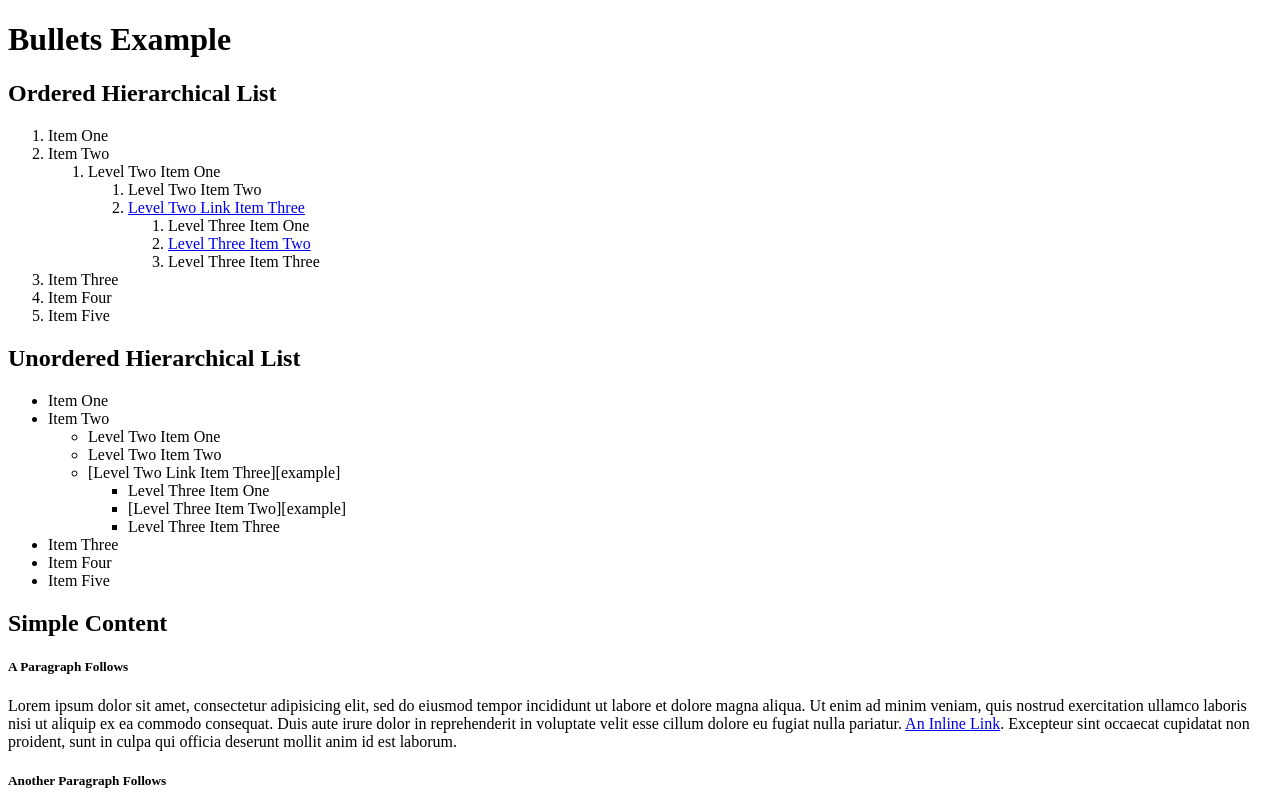
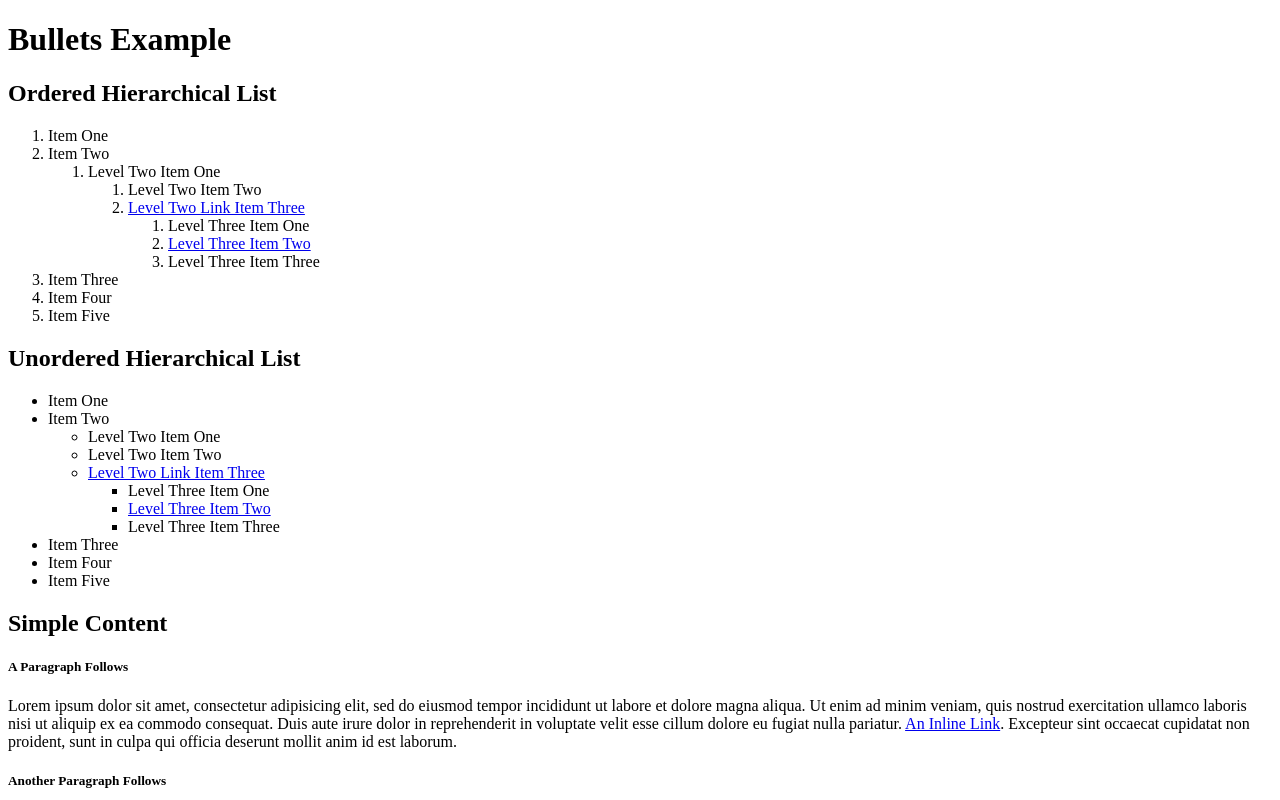
Before and after one commit to robenkleene/bullets-prototypes, a plain HTML site: page Complex Examples/build/index.html in a window 1280 px wide. Shown: the top 800 px of the page. Drawn offline with Linux system fonts and the light colour scheme.

Commit message:
Fix missing link

```diff
--- a/Complex Examples/build/index.html
+++ b/Complex Examples/build/index.html
@@ -38,9 +38,9 @@
 <li>Item Two<ul>
 <li>Level Two Item One</li>
 <li>Level Two Item Two</li>
-<li>[Level Two Link Item Three][example]<ul>
+<li><a href="http://www.example.com" title="An Example Link">Level Two Link Item Three</a><ul>
 <li>Level Three Item One</li>
-<li>[Level Three Item Two][example]</li>
+<li><a href="http://www.example.com" title="An Example Link">Level Three Item Two</a></li>
 <li>Level Three Item Three</li>
 </ul>
 </li>
```
Also changed, not shown: 1 other file.
